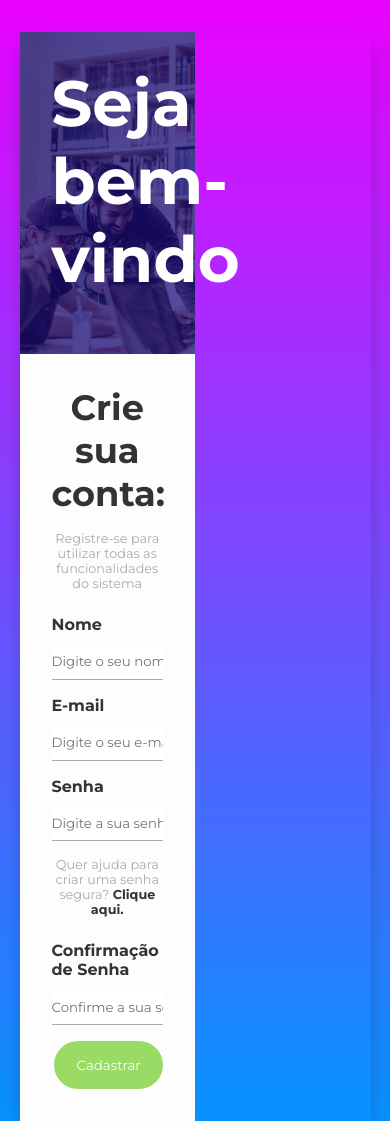
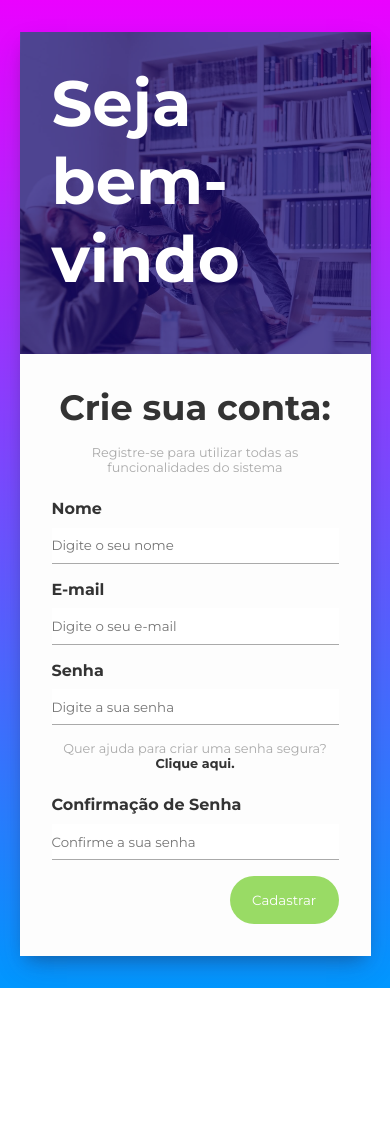
Before and after one commit to Bruno-Vitor/password-generator, a plain HTML site: page index.html in a window 390 px wide. Shown: the top 1121 px of the page. After the commit the page ends 988 px from the top, so only its background shows below. Drawn offline with Linux system fonts and the light colour scheme.

Commit message:
Update 1.4

```diff
--- a/css/styles.css
+++ b/css/styles.css
@@ -9,7 +9,6 @@
 html, body {
   height: auto;
   min-height: 100vh;
-  overflow: hidden;
 }
 
 html {
@@ -20,6 +19,7 @@ input:focus {
   outline: none;
 }
 
+/* container */
 #register-container {
   display: flex;
   max-width: 90vw;
@@ -34,11 +34,18 @@ input:focus {
   }
 }
 
+/* banner */
 #register-banner {
   background: url('../img/bg-form.jpg');
   background-size: cover;
   background-position: center;
   width: 50%;
+}
+
+@media screen and (max-width: 769px) {
+  #register-banner {
+    width: 100%;
+  }
 }
 
 #banner-layer {
@@ -56,12 +63,19 @@ input:focus {
   word-spacing: 50rem;
 }
 
+/* form */
 #register-form {
   display: flex;
   flex-direction: column;
   background-color: #fdfdfd;
   padding: 2rem;
   width: 50%;
+}
+
+@media screen and (max-width: 769px) {
+  #register-form {
+    width: 100%;
+  }
 }
 
 #register-form h2 {
@@ -94,6 +108,7 @@ input:focus {
   padding: .6rem 0;
 }
 
+/* password */
 #generate-password {
   font-weight: bold;
   cursor: pointer;
```
